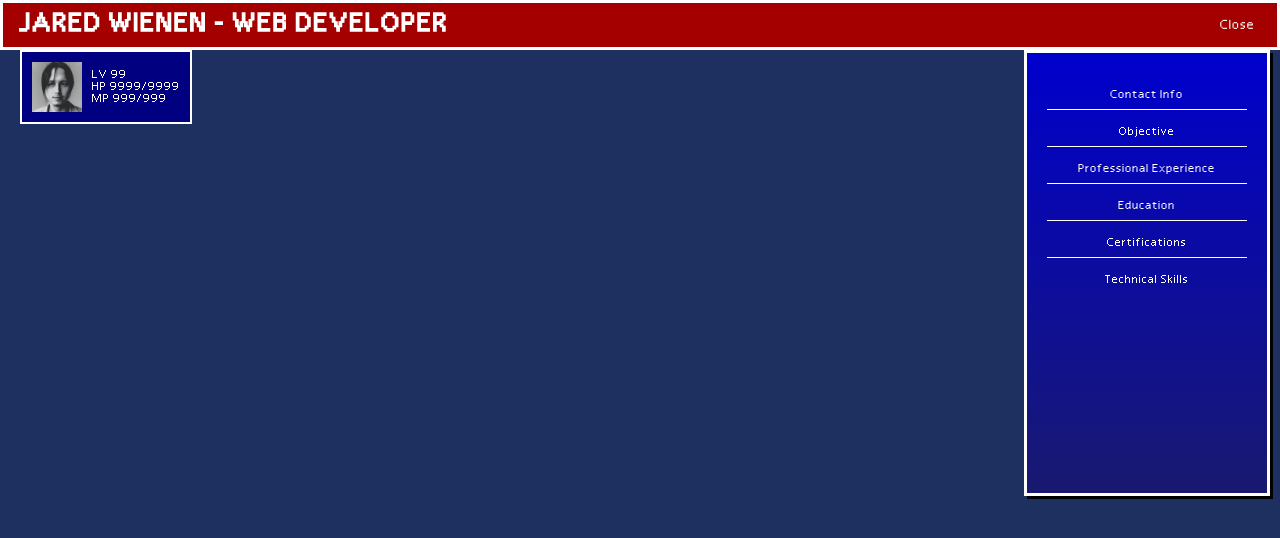
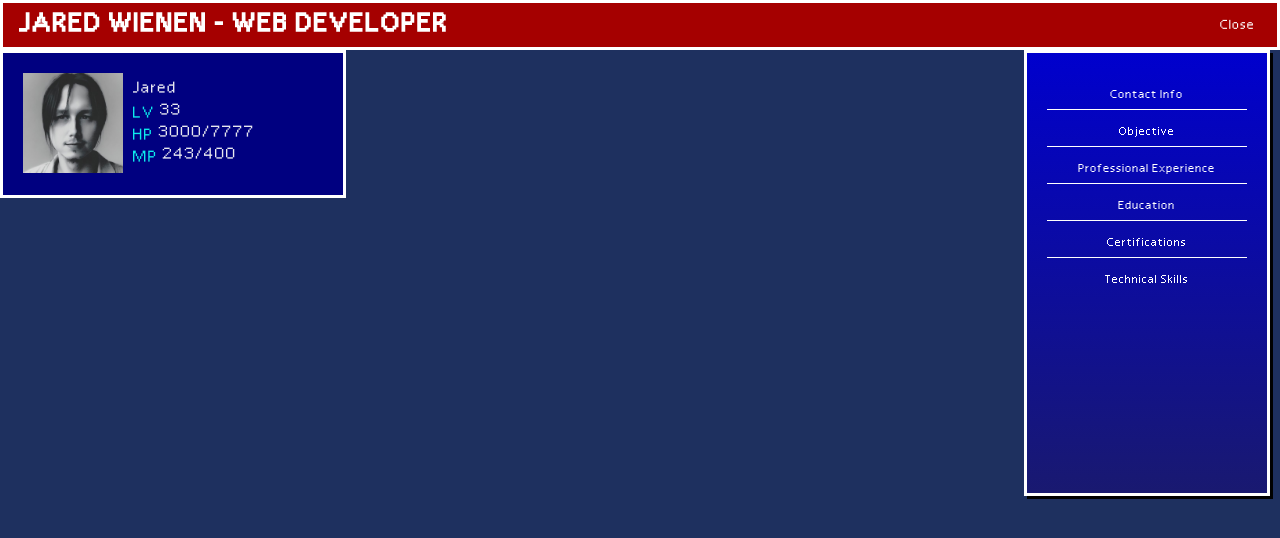
Before and after one commit to indohippi/my-resume, a Next.js app: page / in a window 1280 px wide. Shown: the top 538 px of the page. Built offline with nearby package versions, Linux system fonts and the light colour scheme.

Commit message:
characterstats styling

```diff
--- a/components/CharacterStats.js
+++ b/components/CharacterStats.js
@@ -1,26 +1,36 @@
 // components/CharacterStats.js
 import React from 'react';
-import Image from 'next/image'; // Import the Image component from Next.js
-import styles from '/styles/CharacterStats.module.css'; // Path to your CSS module
+import Image from 'next/image';
+import styles from '/styles/CharacterStats.module.css';
 
 const CharacterStats = () => {
   return (
     <div className={styles.characterContainer}>
       <div className={styles.characterBubble}>
+        <div className={styles.imageContainer}>
           <Image
             src="/IMG_1079.JPG" // Correct the path if needed
             alt="Jared"
             width={100} // Replace with the intrinsic width of your image
             height={100} // Replace with the intrinsic height of your image
-          // Removed the layout prop
           />
+        </div>
         <div className={styles.stats}>
-          <div>LV 99</div>
-          <div>HP 9999/9999</div>
-          <div>MP 999/999</div>
+          <div className={styles.statItem}>Jared</div>
+          <div className={styles.statRow}>
+            <span className={styles.statLabel}>LV</span>
+            <span className={styles.statValue}>33</span>
+          </div>
+          <div className={styles.statRow}>
+            <span className={styles.statLabel}>HP</span>
+            <span className={styles.statValue}>3000/7777</span>
+          </div>
+          <div className={styles.statRow}>
+            <span className={styles.statLabel}>MP</span>
+            <span className={styles.statValue}>243/400</span>
           </div>
         </div>
-      {/* ... other character stats */}
+      </div>
     </div>
   );
 };
--- a/styles/CharacterStats.module.css
+++ b/styles/CharacterStats.module.css
@@ -1,29 +1,51 @@
 /* styles/CharacterStats.module.css */
 .characterContainer {
+    font-family: 'Reactor7', sans-serif;
     display: flex;
-    flex-direction: column;
-    align-items: flex-start; /* Align to the left */
-    padding-left: 20px; /* Spacing from the left edge */
+    flex-direction: row; /* Align image and stats side by side */
+    align-items: center;
+    padding: 20px;
+    max-width: 300px;
+    background: #000080;
+    border: 3px solid #FFFFFF;
 }
 
 .characterBubble {
-    background: #000080; /* Deep blue background similar to FF7 */
-    border: 2px solid #FFFFFF; /* White border */
-    margin-bottom: 10px; /* Space between character bubbles */
-    padding: 10px;
     display: flex;
     align-items: center;
 }
 
-  .characterBubble img {
-    width: 50px; /* Adjust as needed */
-    height: 50px; /* Adjust as needed */
+.imageContainer {
     margin-right: 10px; /* Space between image and stats */
 }
 
 .stats {
-    color: #FFFFFF; /* White text color */
-    font-family: 'Reactor7', sans-serif;
+    display: flex;
+    flex-direction: column;
 }
 
-  /* Add global styles or imports as needed */
+.statItem {
+    font-family: 'Reactor7', sans-serif;
+    color: rgb(232, 232, 240); /* Color for "Jared" */
+    font-size: 22px; /* Font size for "Jared" */
+    margin-bottom: 5px;
+}
+
+.statRow {
+    display: flex;
+    justify-content: start;
+    align-items: center;
+}
+
+.statLabel {
+    font-family: 'Reactor7', sans-serif;
+    color: rgb(13, 236, 236); /* Color for labels "LV", "HP", "MP" */
+    font-size: 22px; /* Font size for labels */
+    margin-right: 5px; /* Space between label and value */
+}
+
+.statValue {
+    color: rgb(232, 232, 238); /* Color for numbers */
+    font-size: 22px; /* Font size for numbers */
+    margin-bottom: 5px; /* Space between rows */
+}
--- a/styles/global.css
+++ b/styles/global.css
@@ -3,7 +3,7 @@ body {
   padding: 0;
   margin: 0;
   font-family: 'Reactor7', sans-serif;
-  background-color: #1b1b1b;
+  background: linear-gradient(to bottom, #0000cd, #191970); /* FF7 menu gradient */
   color: #f4f4f4;
 }
 
```
Lines whose indentation alone changed are shown as unchanged.
